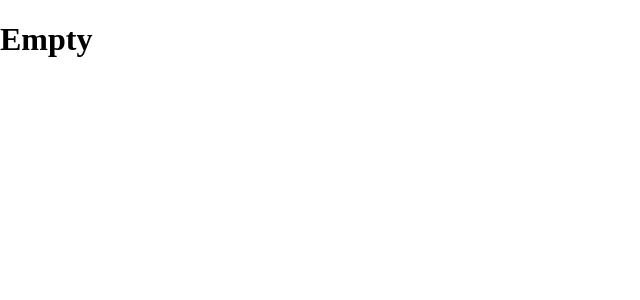
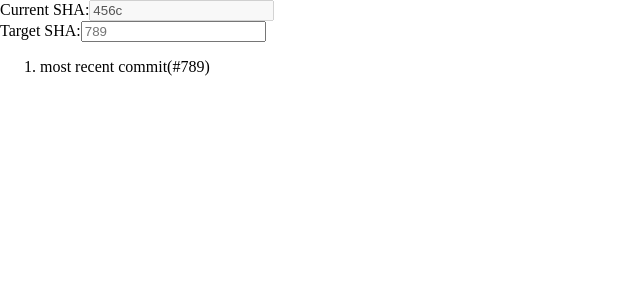
Before and after one commit to w-b-dev/oncall-checklist, a React (Create React App) app: page / in a window 1280 px wide. Shown: the top 300 px of the page, without its empty margins (0-640 px from the left). Built offline with nearby package versions, Linux system fonts and the light colour scheme.

Commit message:
add markup with mock data and basic filtering

```diff
--- a/src/Components/App.tsx
+++ b/src/Components/App.tsx
@@ -1,11 +1,28 @@
 import React from 'react';
 
 function App() {
-  return (
-    <h1 className="App">
-      Empty
-    </h1>
-  );
+    const currentSHA = '456c'
+    const targetSHA = '789'
+    const log = [
+        {sha: '123', message: 'first commit'},
+        {sha: '456', message: 'second commit'},
+        {sha: '456b', message: 'b - second commit'},
+        {sha: '456c', message: 'c - second commit'},
+        {
+        sha: '789',
+        message: 'most recent commit'
+    }]
+    return (
+        <main className="App">
+            <div><label htmlFor="currentSHA">Current SHA:</label><input id="currentSHA" type="text" disabled
+                                                                        value={currentSHA}/></div>
+            <div><label htmlFor="targetSHA">Target SHA:</label><input id="targetSHA" type="text"
+                                                                      placeholder={targetSHA}/></div>
+            <ol style={{display: 'flex', flexDirection: 'column-reverse'}}>
+                {log.slice(log.findIndex(entry => entry.sha === currentSHA ) + 1, log.findIndex(entry => entry.sha === targetSHA ) + 1).map(entry => (<li>{entry.message}(#{entry.sha})</li>))}
+            </ol>
+        </main>
+    );
 }
 
 export default App;
```
